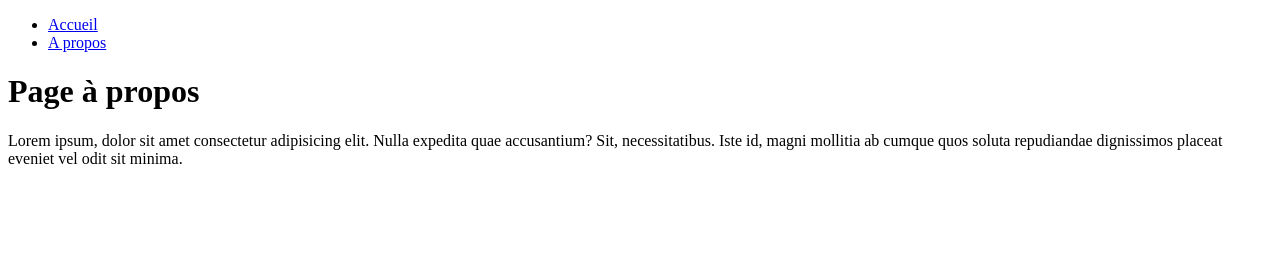
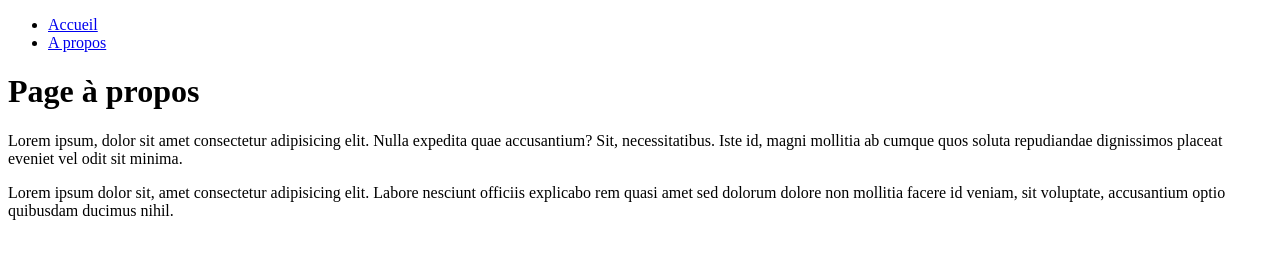
Before and after one commit to SinnaBalde/CoursGit, a plain HTML site: page apropos.html in a window 1280 px wide. Drawn offline with Linux system fonts and the light colour scheme.

Commit message:
Ajout d'un paragraphe à la page à propos

```diff
--- a/apropos.html
+++ b/apropos.html
@@ -15,5 +15,7 @@
     <p>Lorem ipsum, dolor sit amet consectetur adipisicing elit.
         Nulla expedita quae accusantium? Sit, necessitatibus. Iste id,
         magni mollitia ab cumque quos soluta repudiandae dignissimos placeat eveniet vel odit sit minima.</p>
+        <p>Lorem ipsum dolor sit, amet consectetur adipisicing elit. Labore nesciunt officiis explicabo rem quasi amet sed dolorum dolore non mollitia facere id veniam,
+            sit voluptate, accusantium optio quibusdam ducimus nihil.</p>
 </body>
 </html>
```
